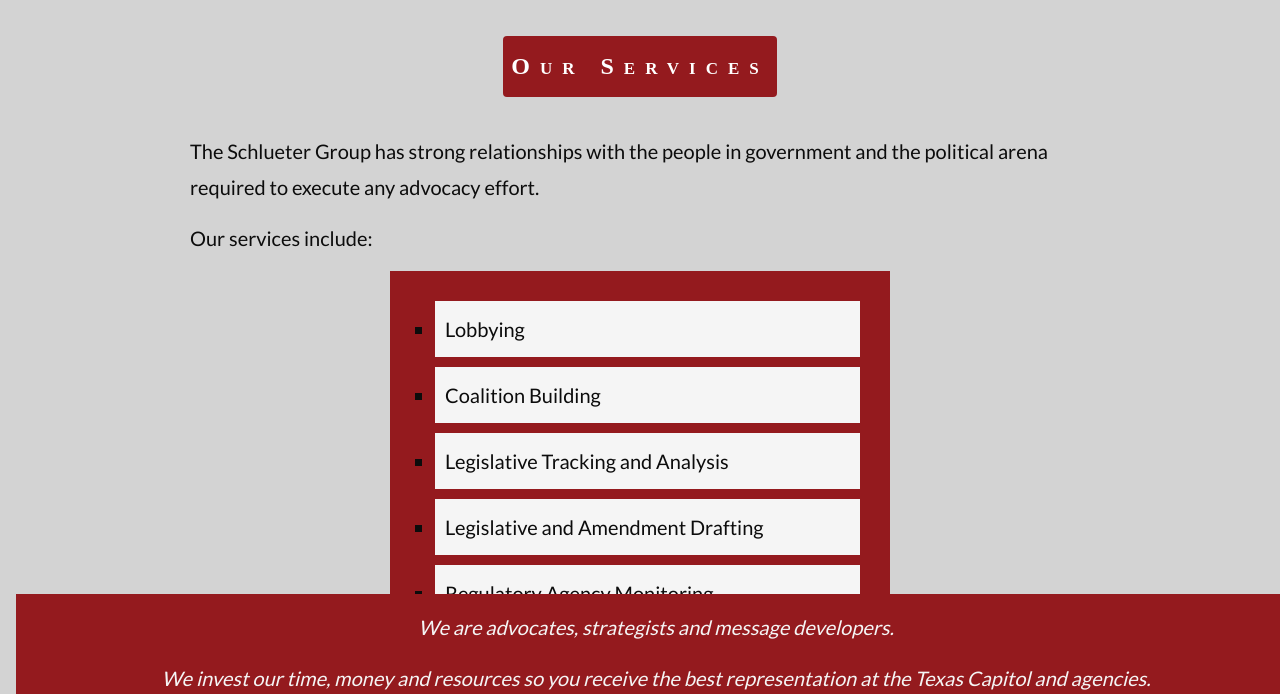
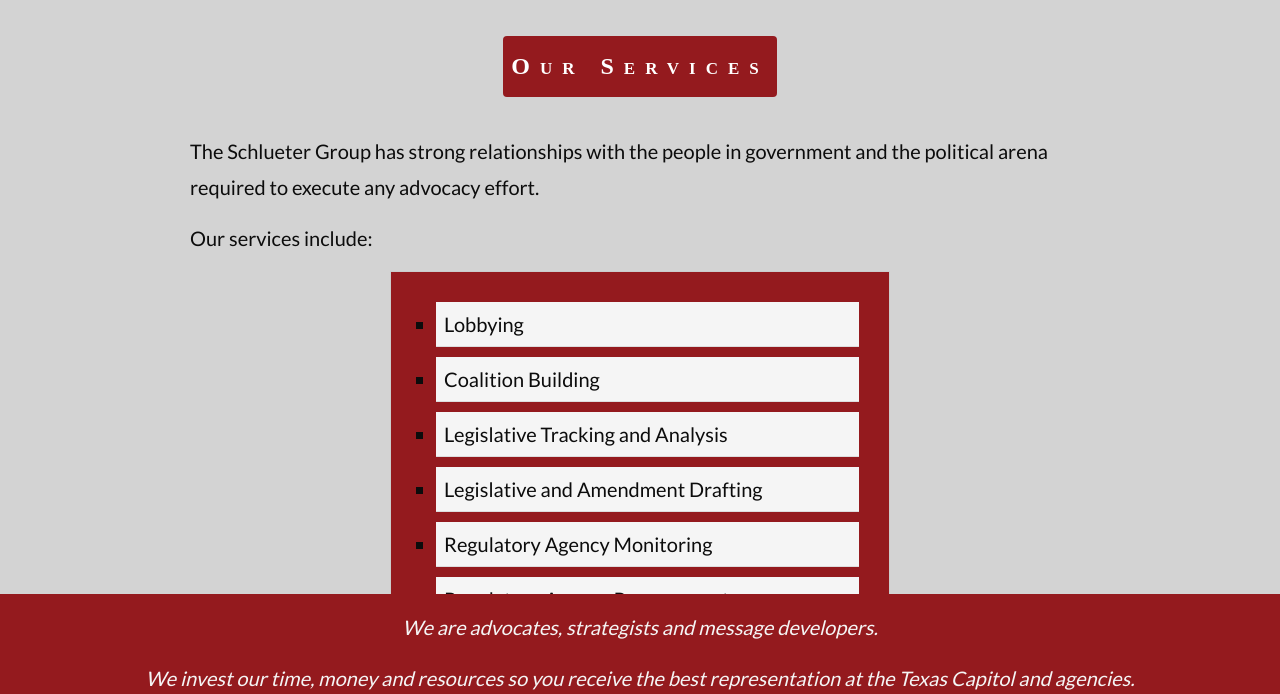
Before and after one commit to avleathers/SchlueterGroup, a plain HTML site: page services.html in a window 1280 px wide. Shown: the part 74-768 px from the top of the page. Drawn offline with nearby package versions, Linux system fonts and the light colour scheme.

Commit message:
Updated format of Services list

```diff
--- a/assets/css/style.css
+++ b/assets/css/style.css
@@ -199,14 +199,14 @@
 /* ---------------------
    Services Page
   --------------------- */
-  ul {
+  .w3-ul {
     background:  rgb(148, 26, 30);
     padding: 20px;
     margin-left: 200px;
     margin-right: 200px;
   }
 
-  ul li {
+  .w3-padding-small {
     background: whitesmoke;
     margin: 10px;
     padding: 10px;
--- a/services.html
+++ b/services.html
@@ -69,29 +69,29 @@
                     <p>Our services include:</p>
 
                     <!-- List of services -->
-                    <ul>
-                        <li>Lobbying</li>
-                        <li>Coalition Building</li>
-                        <li>Legislative Tracking and Analysis</li>
-                        <li>Legislative and Amendment Drafting</li>
-                        <li>Regulatory Agency Monitoring</li>
-                        <li>Regulatory Agency Procurement</li>
-                        <li>Issue and Message Development</li>
-                        <li>Legislative Strategy</li>
-                        <li>Association Management</li>
+                    <ul class="w3-ul w3-border">
+                        <li class="w3-padding-small">Lobbying</li>
+                        <li class="w3-padding-small">Coalition Building</li>
+                        <li class="w3-padding-small">Legislative Tracking and Analysis</li>
+                        <li class="w3-padding-small">Legislative and Amendment Drafting</li>
+                        <li class="w3-padding-small">Regulatory Agency Monitoring</li>
+                        <li class="w3-padding-small">Regulatory Agency Procurement</li>
+                        <li class="w3-padding-small">Issue and Message Development</li>
+                        <li class="w3-padding-small">Legislative Strategy</li>
+                        <li class="w3-padding-small">Association Management</li>
                     </ul>
-
+                </div>
+            </div>
+        </div>
     </div>
 
     <!-- Footer -->
     <footer class="w3-center w3-mobile">
-                    <!-- <div id="statement"> -->
         <p><i>We are advocates, strategists and message developers.
             </i></p>
-                    <p><i>We invest our time, money and resources so you receive the best representation at the Texas
-                            Capitol and agencies.
+        <p><i>We invest our time, money and resources so you receive the best representation at the Texas Capitol and
+                agencies.
             </i></p>
-                    <!-- </div> -->
     </footer>
 
 </body>
```
Also changed, not shown: 1 other file. Lines whose indentation alone changed are shown as unchanged.
